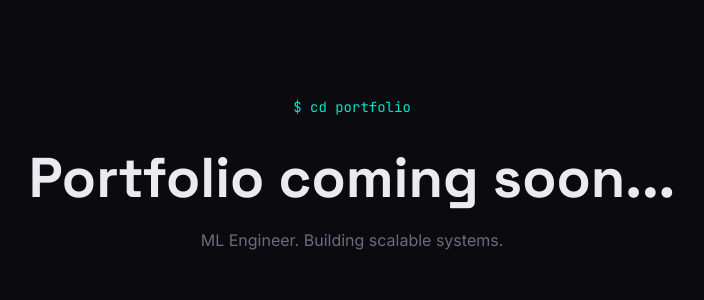
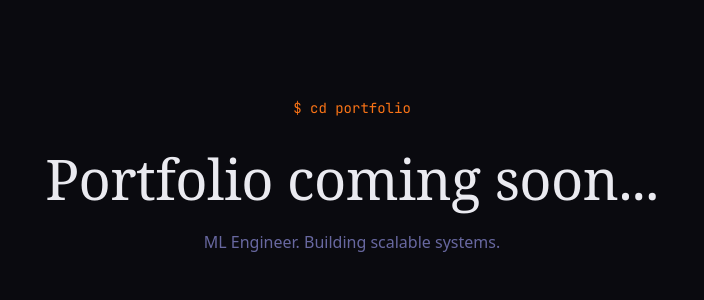
Before and after one commit to rezzz59/WEB-PORTOFOLIO, a SvelteKit app: page / in a window 1280 px wide. Shown: the top 300 px of the page, without its empty margins (288-992 px from the left). Built offline with nearby package versions, Linux system fonts and the light colour scheme.

Commit message:
feat: switch to orange accent + add orbit/grid CSS keyframes

```diff
--- a/src/app.css
+++ b/src/app.css
@@ -2,42 +2,42 @@
    DESIGN TOKENS — Dark Theme (default)
    ============================================================ */
 :root {
-	/* Backgrounds */
+	/* Backgrounds — warm near-black */
 	--bg: #0A0A0F;
-	--bg-surface: #12121A;
-	--bg-elevated: #1A1A24;
+	--bg-surface: #111118;
+	--bg-elevated: #16161F;
 
-	/* Borders */
-	--border: #1E1E2E;
-	--border-light: #2A2A3C;
+	/* Borders — subtle, slightly warm */
+	--border: #1C1C26;
+	--border-light: #2A2A3A;
 
 	/* Text */
 	--text: #EAEAF0;
-	--text-muted: #6B6B80;
-	--text-dim: #4A4A5C;
+	--text-muted: #6868A0;
+	--text-dim: #4A4A60;
 
-	/* Accent */
-	--accent: #00E5C8;
-	--accent-dim: rgba(0, 229, 200, 0.15);
-	--accent-hover: #00FFDF;
+	/* Accent — warm orange, energetic */
+	--accent: #F97316;
+	--accent-dim: rgba(249, 115, 22, 0.12);
+	--accent-hover: #FBBF24;
 
-	/* Fonts */
-	--font-head: 'Space Grotesk', sans-serif;
-	--font-body: 'Inter', sans-serif;
+	/* Fonts — editorial/academic feel */
+	--font-head: 'Newsreader', Georgia, serif;
+	--font-body: 'Figtree', system-ui, sans-serif;
 	--font-mono: 'JetBrains Mono', monospace;
 
 	/* Radii */
-	--radius-sm: 6px;
-	--radius-md: 10px;
-	--radius-lg: 16px;
+	--radius-sm: 4px;
+	--radius-md: 8px;
+	--radius-lg: 12px;
 
 	/* Transitions */
 	--transition-fast: 0.15s ease;
 	--transition-med: 0.3s ease;
 
 	/* Spacing */
-	--container-max: 1100px;
-	--section-gap: 6rem;
+	--container-max: 820px;
+	--section-gap: 7rem;
 	--nav-height: 64px;
 }
 
@@ -45,17 +45,17 @@
    LIGHT THEME
    ============================================================ */
 :root[data-theme="light"] {
-	--bg: #F5F5F8;
+	--bg: #F6F4EE;
 	--bg-surface: #FFFFFF;
-	--bg-elevated: #F0F0F5;
-	--border: #D8D8E0;
-	--border-light: #E8E8F0;
-	--text: #1A1A24;
-	--text-muted: #6B6B80;
+	--bg-elevated: #EFEDE6;
+	--border: #D8D4C8;
+	--border-light: #E8E4D8;
+	--text: #1C1C24;
+	--text-muted: #606078;
 	--text-dim: #9898A8;
-	--accent: #00B5A0;
-	--accent-dim: rgba(0, 181, 160, 0.12);
-	--accent-hover: #00C8B0;
+	--accent: #EA580C;
+	--accent-dim: rgba(234, 88, 12, 0.1);
+	--accent-hover: #F97316;
 }
 
 /* ============================================================
@@ -90,13 +90,16 @@ body {
    ============================================================ */
 h1, h2, h3, h4, h5, h6 {
 	font-family: var(--font-head);
+	font-weight: 500;
 	line-height: 1.2;
 	color: var(--text);
+	letter-spacing: -0.01em;
 }
 
 p {
+	font-family: var(--font-body);
 	color: var(--text-muted);
-	line-height: 1.7;
+	line-height: 1.75;
 }
 
 a {
@@ -174,6 +177,57 @@ code, pre {
 }
 
 /* ============================================================
+   DIAGONAL GRID BACKGROUND
+   ============================================================ */
+@keyframes grid-drift {
+	0%   { background-position: 0 0; }
+	100% { background-position: 40px 40px; }
+}
+
+.grid-bg {
+	background-image:
+		repeating-linear-gradient(
+			45deg,
+			transparent,
+			transparent 39px,
+			rgba(255, 255, 255, 0.025) 39px,
+			rgba(255, 255, 255, 0.025) 40px
+		);
+	animation: grid-drift 20s linear infinite;
+}
+
+/* ── Orbit Animations ── */
+@keyframes orbit-outer {
+	from { transform: rotate(0deg); }
+	to   { transform: rotate(360deg); }
+}
+
+@keyframes orbit-inner {
+	from { transform: rotate(360deg); }
+	to   { transform: rotate(0deg); }
+}
+
+@keyframes ping-ring {
+	0%   { transform: scale(0.8); opacity: 0.6; }
+	100% { transform: scale(2.4); opacity: 0; }
+}
+
+@keyframes center-pulse {
+	0%, 100% { opacity: 1;   transform: scale(1); }
+	50%       { opacity: 0.7; transform: scale(1.3); }
+}
+
+@keyframes badge-bob {
+	0%, 100% { transform: translateY(0px); }
+	50%       { transform: translateY(-7px); }
+}
+
+@keyframes dot-blink {
+	0%, 100% { opacity: 1; }
+	50%       { opacity: 0.3; }
+}
+
+/* ============================================================
    SCROLL-REVEAL ANIMATION
    ============================================================ */
 .reveal {
```
